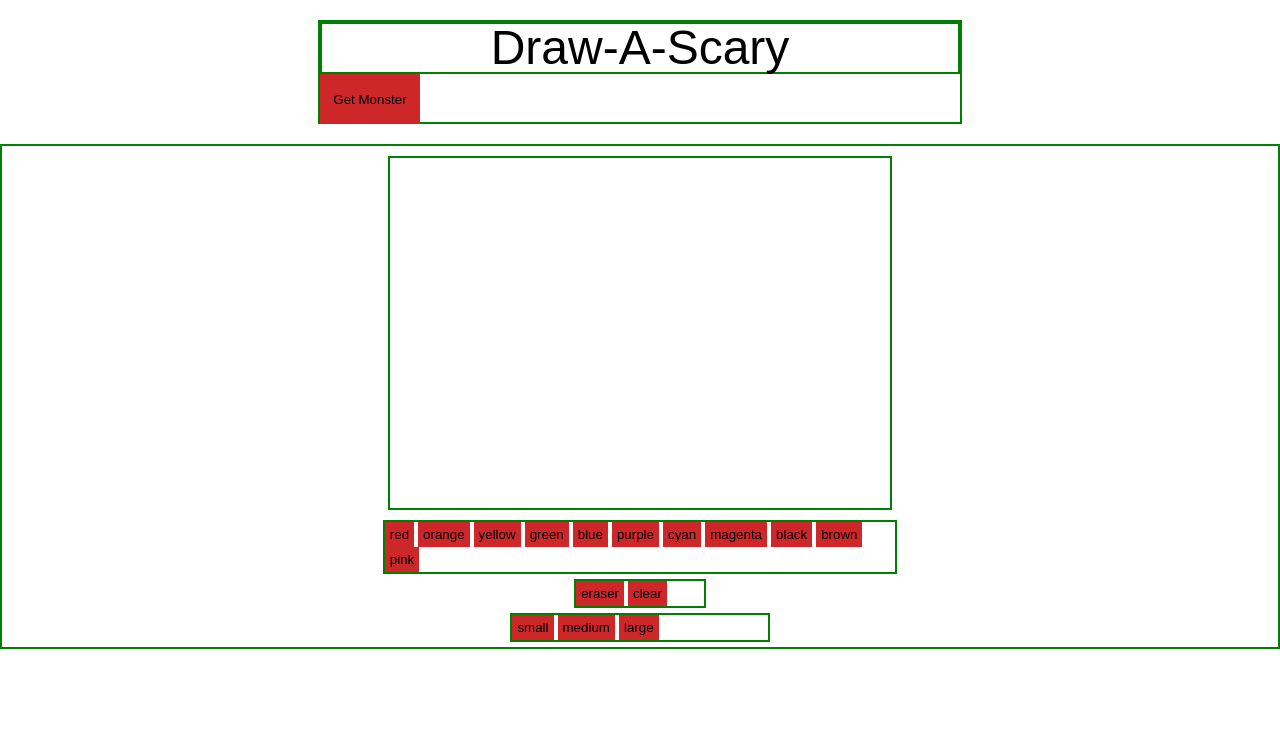
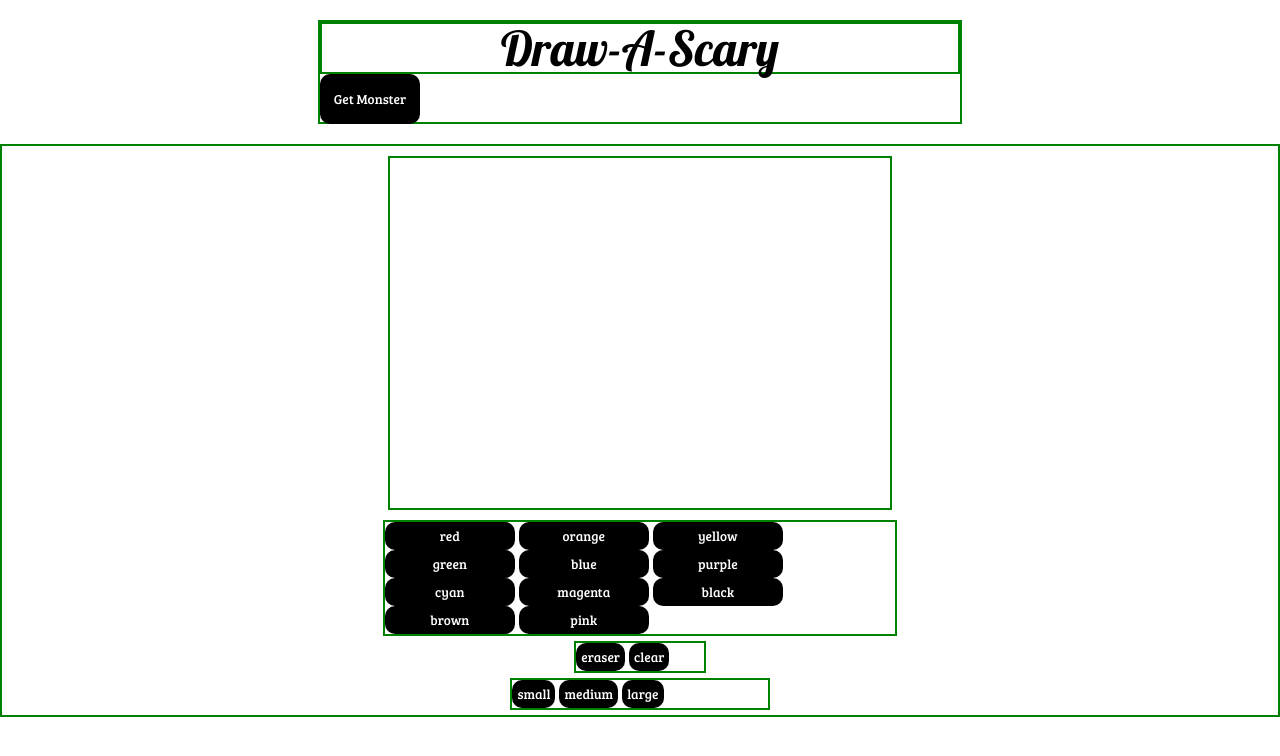
Before and after one commit to briannedove/monster-drawing, a plain HTML site: page index.html in a window 1280 px wide. Drawn offline with nearby package versions, Linux system fonts and the light colour scheme.

Commit message:
Minor style changes, comments added for future me to pay attention to when doing functional updates

```diff
--- a/css/style.css
+++ b/css/style.css
@@ -10,7 +10,7 @@ header
 	header h1
 	{
 		font-size: 48px;
-		font-family: sans-serif;
+		font-family: 'Lobster', cursive;
 		text-align: center;
 		border: 2px green solid;
 	}
@@ -47,10 +47,13 @@ canvas
 
 button
 {
-	background-color: #CD2729;
+	color: white;
+	background-color: black;
 	border: none;
+	border-radius: 10px;
 	cursor:pointer;
 	padding: 5px;
+	font-family: 'Bree Serif', serif;
 }
 
 #drawing-area
@@ -62,6 +65,9 @@ button
 {
 	border: 2px green solid;
 }
+	#colours button{
+		width: 130px;
+	}
 
 #eraser-container
 {
--- a/index.html
+++ b/index.html
@@ -5,6 +5,7 @@
 <title>Draw-A-Scary</title>
 <script src="http://ajax.googleapis.com/ajax/libs/jquery/2.1.4/jquery.min.js"></script>
 <script src="getmonster.js"></script>
+<link href='https://fonts.googleapis.com/css?family=Lobster|Bree+Serif' rel='stylesheet' type='text/css'>
 <link rel="stylesheet" href="css/reset.css">
 <link rel="stylesheet" href="css/style.css">
 </head>
@@ -86,7 +87,8 @@ context.lineJoin = 'round';
 context.lineCap = 'round';
 context.strokeStyle = 'black';
 
-//colour changing
+/*colour changing*/
+//add colour change when button is "active"
 red.onclick = function(){
 	context.strokeStyle = 'red';
 };
@@ -136,7 +138,8 @@ large.onclick = function(){
 
 /*Refine this bit so that user can paint with a single click
 rather than only with click & drag */
-canvas.addEventListener('mousedown', function(e){
+
+canvas.addEventListener('mousedown', function(){
 	context.beginPath();
 	context.moveTo(mouse.x, mouse.y);
 
```
